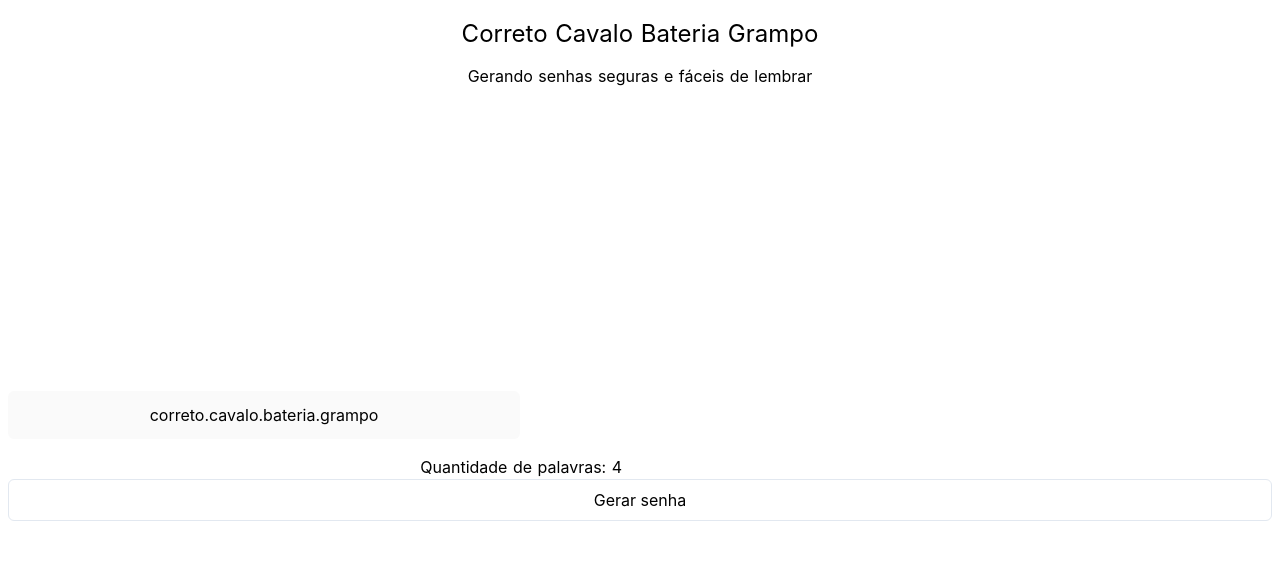
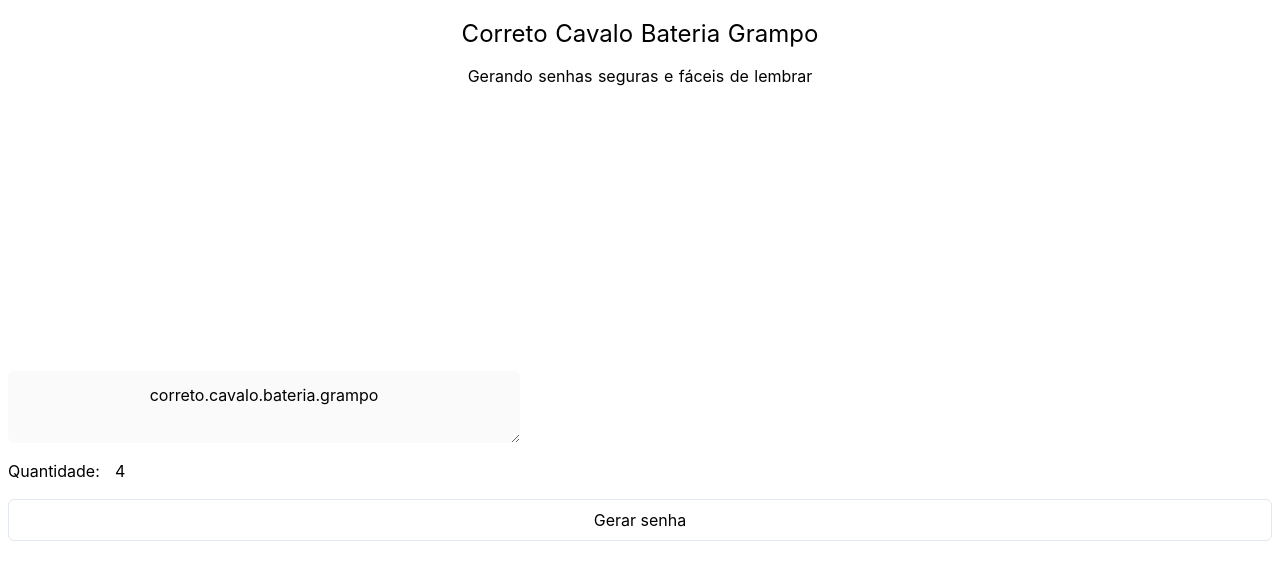
Before and after one commit to highlabs/correto.cavalo.bateria.grampo, a Nuxt app: page / in a window 1280 px wide. Shown: the top 580 px of the page. Built offline with nearby package versions, Linux system fonts and the light colour scheme.

Commit message:
fix: option css

```diff
--- a/pages/index.vue
+++ b/pages/index.vue
@@ -6,9 +6,11 @@
     </header>
 
     <div class="password-input">
-      <input :value="generatedPassword" disabled type="text" class="input">
-      <div>
-        Quantidade de palavras: <input v-model="wordNumber" min="4" type="number">
+      <textarea :value="generatedPassword" disabled type="text" class="input" />
+      <div class="options">
+        <div class="option whitespace-nowrap">
+          Quantidade: <input v-model="wordNumber" min="4" type="number">
+        </div>
       </div>
       <button @click="genPassword">
         Gerar senha
@@ -147,7 +149,7 @@ export default {
       for (let index = 0; index < this.wordNumber; index++) {
         words.push(this.getRandomWord())
       }
-      this.generatedPassword = words.join('.')
+      this.generatedPassword = words.join('.').toLowerCase()
     },
     createDb () {
       Object.keys(this.wordList).forEach(async (key) => {
@@ -187,6 +189,15 @@ p {
 .input {
   @apply rounded-md py-3 px-6 w-full max-w-lg text-center mb-4
 }
+input[type=number] {
+  @apply w-10 text-center mx-2
+}
+.options {
+  @apply mb-4
+}
+.option {
+  @apply flex
+}
 button {
   @apply rounded-md py-2 px-6 border
 }
```
